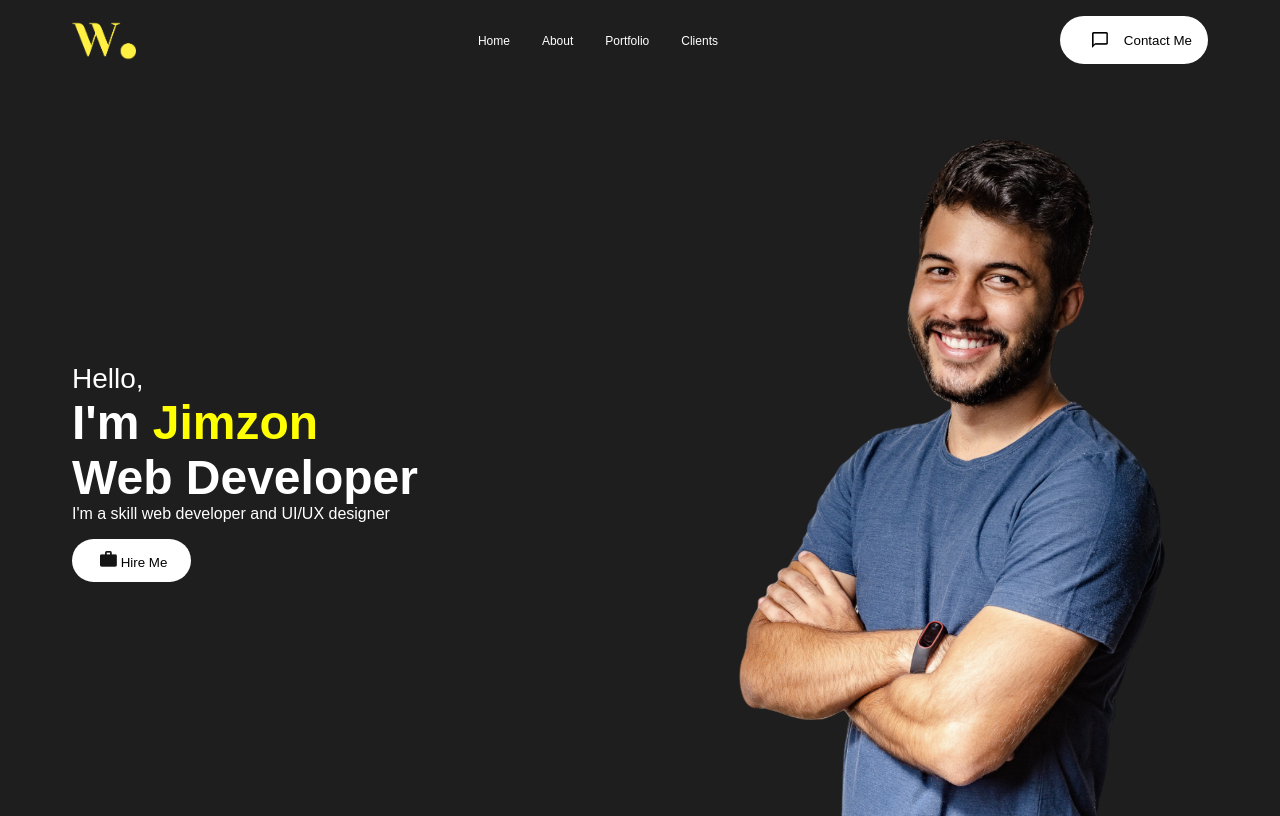
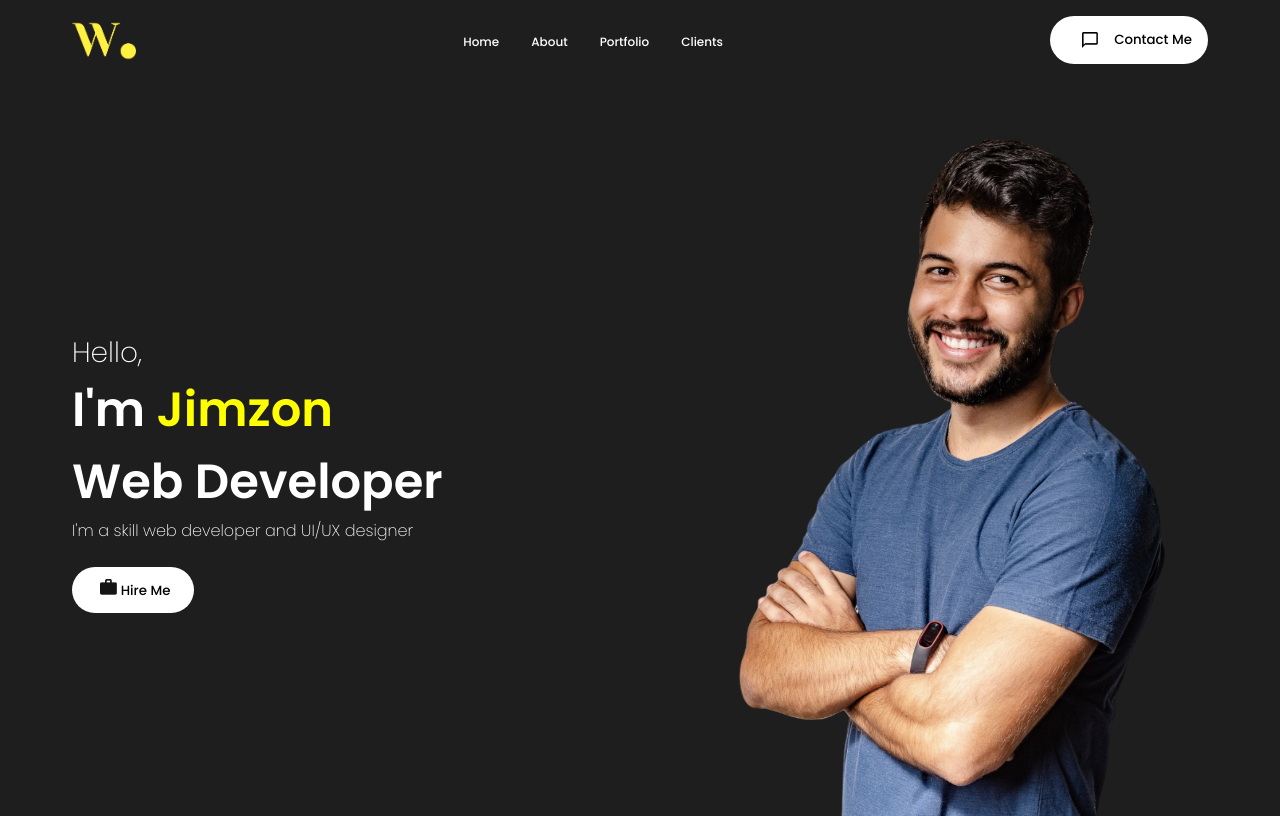
Before and after one commit to Jimzon/React-Portfolio, a React (Create React App) app: page / in a window 1280 px wide. Built offline with nearby package versions, Linux system fonts and the light colour scheme.

Commit message:
import fonts

```diff
--- a/public/style.css
+++ b/public/style.css
@@ -4,7 +4,7 @@
   box-sizing: border-box;
   text-decoration: none;
   background: transparent;
-  font-family: sans-serif;
+  font-family: "Poppins", sans-serif;
 }
 body {
   background: rgb(30, 30, 30);
```
